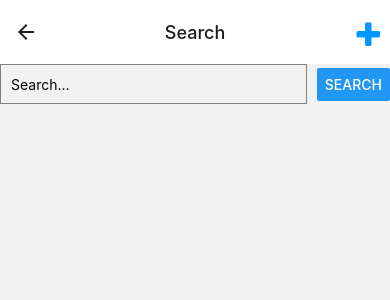
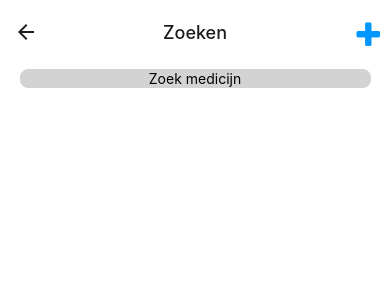
Before and after one commit to davewindesheim/medicijnapp, a React Native app: screen /Search in a window 390 px wide. Shown: the top 300 px of the page. Built offline with nearby package versions, Linux system fonts and the light colour scheme.

Commit message:
Search layout & functionality with searchmodal
- Added modal and layout for the future search
- A searched medicine can now be edited through the + modal (searchmodal)

```diff
--- a/App.js
+++ b/App.js
@@ -208,7 +208,7 @@ export default function App() {
                 <FontAwesomeIcon name="plus" size={30} color="#0096FF" />
               </TouchableOpacity>
             ),
-            headerTitle: 'Search',
+            headerTitle: 'Zoeken',
           })}
         />
         <Stack.Screen name="Settings" component={Settings} />
--- a/screens/Search.js
+++ b/screens/Search.js
@@ -1,40 +1,219 @@
-import React, { useState } from 'react';
-import { View, TextInput, Button, StyleSheet } from 'react-native';
+import React, { useState, useEffect } from 'react';
+import { View, TextInput, StyleSheet, FlatList, Text, TouchableOpacity, Modal } from 'react-native';
+import FontAwesome from 'react-native-vector-icons/FontAwesome';
+import SearchModal from './SearchModal';
 
-const Search = () => {
+const Search = ({ navigation }) => {
   const [searchText, setSearchText] = useState('');
+  const [searchResults, setSearchResults] = useState([]);
+  const [selectedItem, setSelectedItem] = useState(null);
+  const [isModalVisible, setIsModalVisible] = useState(false);
+  const [isSearchModalVisible, setIsSearchModalVisible] = useState(false);
+
 
   const handleSearch = () => {
     console.log('Search:', searchText);
+
+    const fakeData = [
+      { id: 12, name: 'Paracetamol', brand: 'Livsane', info: 'funny text hihi', weight: '500', weightUnit: 'mg', },
+      { id: 13, name: 'Paracetamol', brand: 'Da', info: 'funny text hihi', weight: '500', weightUnit: 'mg', },
+      { id: 14, name: 'Paracetamol', brand: 'HealthyPharm', info: 'funny text hihi', weight: '500', weightUnit: 'mcg', },
+      { id: 15, name: 'Paracetamol', brand: 'Sanias', info: 'funny text hihi', weight: '500', weightUnit: 'mcg', },
+      { id: 16, name: 'Paracetamol', brand: 'Teva', info: 'funny text hihi', weight: '500', weightUnit: 'mg', },
+    ];
+
+    setSearchResults(fakeData);
+  };
+
+  const handleResultClick = (item) => {
+    setSelectedItem(item);
+    setIsModalVisible(true);
+  };
+
+  const handleCloseModal = () => {
+    setIsModalVisible(false);
+  };
+
+  useEffect(() => {
+    const delayDebounceFn = setTimeout(() => {
+      if (searchText) {
+        handleSearch();
+      } else {
+        setSearchResults([]);
+      }
+    }, 1000);
+
+    return () => clearTimeout(delayDebounceFn);
+  }, [searchText]);
+
+  const onAddMedicijnPress = () => {
+    console.log('Medicijn toevoegen pressed');
+    setIsSearchModalVisible(true);
   };
 
   return (
     <View style={styles.container}>
-      <TextInput
-        style={styles.input}
-        placeholder="Search..."
-        value={searchText}
-        onChangeText={(text) => setSearchText(text)}
-      />
-      <Button title="Search" onPress={handleSearch} />
+      <View style={styles.searchContainer}>
+        <View style={styles.inputContainer}>
+          <TextInput
+            style={styles.input}
+            placeholder="Zoek medicijn"
+            value={searchText}
+            onChangeText={(text) => setSearchText(text)}
+          />
+        </View>
+      </View>
+      <View style={styles.resultsContainer}>
+        <FlatList
+          data={searchResults}
+          keyExtractor={(item) => item.id.toString()}
+          renderItem={({ item }) => (
+            <TouchableOpacity onPress={() => handleResultClick(item)}>
+              <View style={styles.resultItem}>
+                <Text style={styles.resultName}>{item.name}, {item.brand} - {item.weight}{item.weightUnit}</Text>
+              </View>
+            </TouchableOpacity>
+          )}
+        />
+        {searchResults.length > 0 && (
+          <Text style={styles.noResultsText}>
+            Staat uw medicijn er niet tussen? Voeg 'm zelf toe d.m.v. het plusje (+) rechtsboven!
+          </Text>
+        )}
+      </View>
+
+      <Modal
+        visible={isModalVisible}
+        animationType="slide"
+        transparent={true}
+        onRequestClose={handleCloseModal}
+      >
+        <TouchableOpacity
+          style={styles.overlay}
+          onPress={handleCloseModal}
+        >
+          <View style={styles.modalContainer}>
+            <View style={styles.modalContent}>
+              <View style={styles.headerContainer}>
+                <TouchableOpacity onPress={handleCloseModal} style={styles.headerButton}>
+                  <FontAwesome name="times-circle" size={24} color="lightgray" />
+                </TouchableOpacity>
+                <Text style={styles.headerTitle}>{selectedItem && `${selectedItem.name}, ${selectedItem.brand}`}</Text>
+              </View>
+              <Text>{selectedItem && `Information: ${selectedItem.info}`}</Text>
+              <Text>{selectedItem && `Weight: ${selectedItem.weight} ${selectedItem.weightUnit}`}</Text>
+              <TouchableOpacity onPress={onAddMedicijnPress} style={styles.addButton}>
+                <Text style={styles.addButtonText}>Voeg medicijn toe</Text>
+              </TouchableOpacity>
+              {isSearchModalVisible && (
+                <SearchModal
+                  visible={isSearchModalVisible}
+                  selectedItem={selectedItem} // Pass the selected item to the SearchModal
+                  navigation={navigation}
+                />
+              )}
+            </View>
+          </View>
+        </TouchableOpacity>
+      </Modal>
     </View>
   );
 };
 
 const styles = StyleSheet.create({
   container: {
+    flex: 1,
+    backgroundColor: '#fff',
+    justifyContent: 'flex-start',
+  },
+  searchContainer: {
+    borderRadius: 8,
+    borderWidth: 1,
+    borderColor: 'lightgray',
+    width: '90%',
+    alignSelf: 'center',
+    backgroundColor: 'lightgray',
+    marginTop: 5,
+  },
+  inputContainer: {
+    flexDirection: 'row',
+    alignItems: 'center',
+  },
+  input: {
+    flex: 1,
+    textAlign: 'center',
+  },
+  resultsContainer: {
+    flex: 1,
+    marginTop: 30,
+    marginLeft: 20,
+    marginRight: 20,
+  },
+  resultItem: {
+    paddingTop: 5,
+    paddingBottom: 10,
+    borderBottomWidth: 1,
+    borderBottomColor: 'lightgray',
+    marginTop: 10,
+  },
+  resultName: {
+    fontSize: 16,
+    fontWeight: 'bold',
+
+  },
+  modalContainer: {
+    flex: 1,
+    justifyContent: 'center',
+    alignItems: 'center',
+  },
+  modalContent: {
+    backgroundColor: 'white',
+    padding: 20,
+    borderRadius: 8,
+    width: '80%',
+    borderColor: 'lightgray',
+    borderWidth: 1,
+  },
+  headerContainer: {
     flexDirection: 'row',
     alignItems: 'center',
     marginBottom: 20,
   },
-  input: {
-    height: 40,
-    borderColor: 'gray',
-    borderWidth: 1,
+  headerTitle: {
+    fontSize: 16,
+    fontWeight: 'bold',
+    color: '#0096FF',
+    marginLeft: 10,
+  },
+  overlay: {
     flex: 1,
-    marginRight: 10,
-    paddingLeft: 10,
+    backgroundColor: 'rgba(0, 0, 0, 0.5)',
+    justifyContent: 'center',
+    alignItems: 'center',
   },
+  closeButton: {
+    position: 'absolute',
+    top: 10,
+    left: 10,
+  },
+  addButton: {
+    backgroundColor: '#0096FF',
+    borderRadius: 8,
+    padding: 10,
+    marginTop: 20,
+    alignItems: 'center',
+  },
+  addButtonText: {
+    color: 'white',
+    fontSize: 16,
+    fontWeight: 'bold',
+  },
+  noResultsText: {
+    flex: 1,
+    fontSize: 14,
+    textAlign: 'center',
+    color: 'gray',
+  }
 });
 
 export default Search;
--- a/screens/SearchModal.js
+++ b/screens/SearchModal.js
@@ -5,14 +5,14 @@ import { v4 as uuidv4 } from 'uuid';
 import DateTimePicker from '@react-native-community/datetimepicker';
 import { FontAwesome } from '@expo/vector-icons';
 
-const SearchModal = ({ visible, navigation }) => {
-  const [name, setMedicine] = useState('');
-  const [brand, setBrand] = useState('');
+const SearchModal = ({ visible, selectedItem, navigation }) => {
+  const [name, setMedicine] = useState(selectedItem ? selectedItem.name : '');
+  const [brand, setBrand] = useState(selectedItem ? selectedItem.brand : '');
   const [amount, setAmount] = useState('');
-  const [weight, setWeight] = useState('');
+  const [weight, setWeight] = useState(selectedItem ? selectedItem.weight : '');
+  const [weightUnit, setWeightUnit] = useState(selectedItem ? selectedItem.weightUnit : 'mg');
   const [selectedDays, setSelectedDays] = useState([]);
   const [calculationResult, setCalculationResult] = useState(0);
-  const [weightUnit, setWeightUnit] = useState('mg');
   const [selectedTime, setSelectedTime] = useState(new Date());
   const [showTimePicker, setShowTimePicker] = useState(false);
 
@@ -203,8 +203,8 @@ const styles = StyleSheet.create({
     borderBottomWidth: 1,
     marginBottom: 10,
     width: '100%',
-    paddingLeft: 0, // Adjusted paddingLeft
-    paddingRight: 0, // Added paddingRight
+    paddingLeft: 0,
+    paddingRight: 0,
   },
   weightInputContainer: {
     flexDirection: 'row',
```
